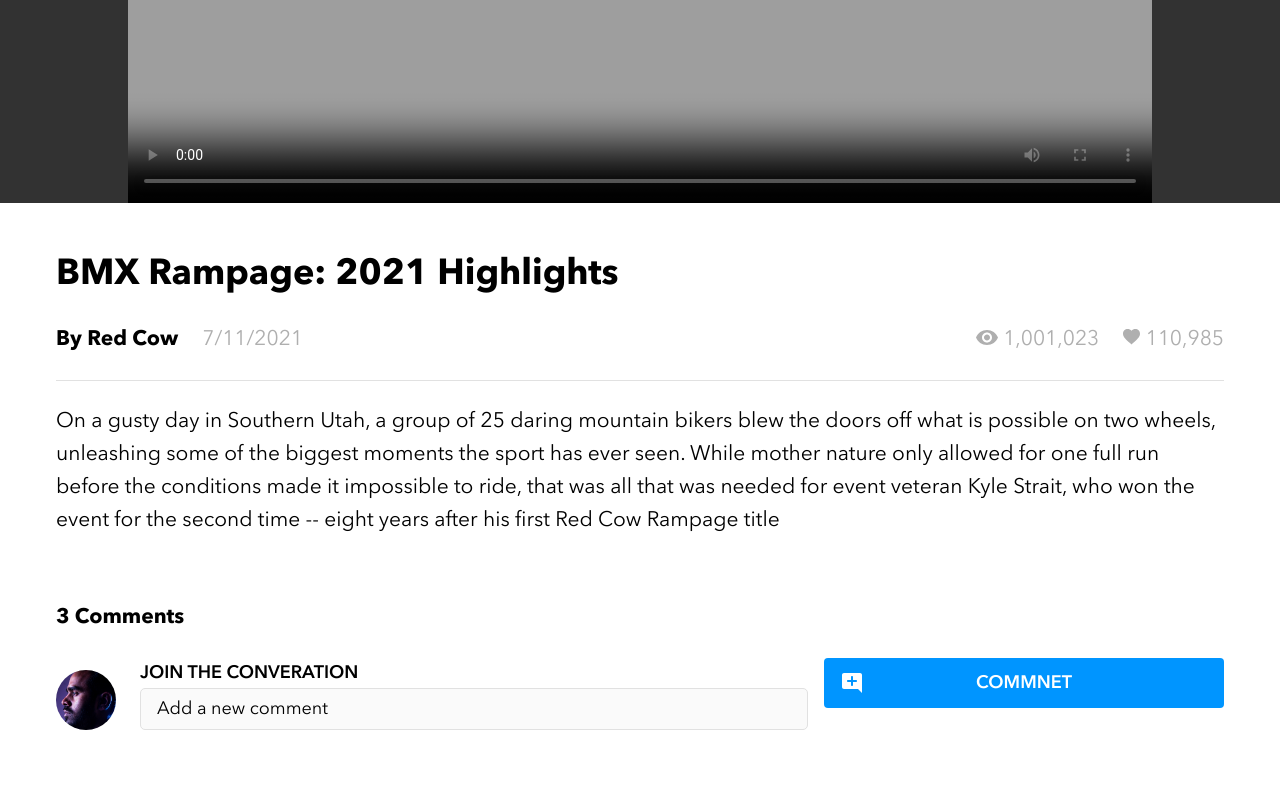
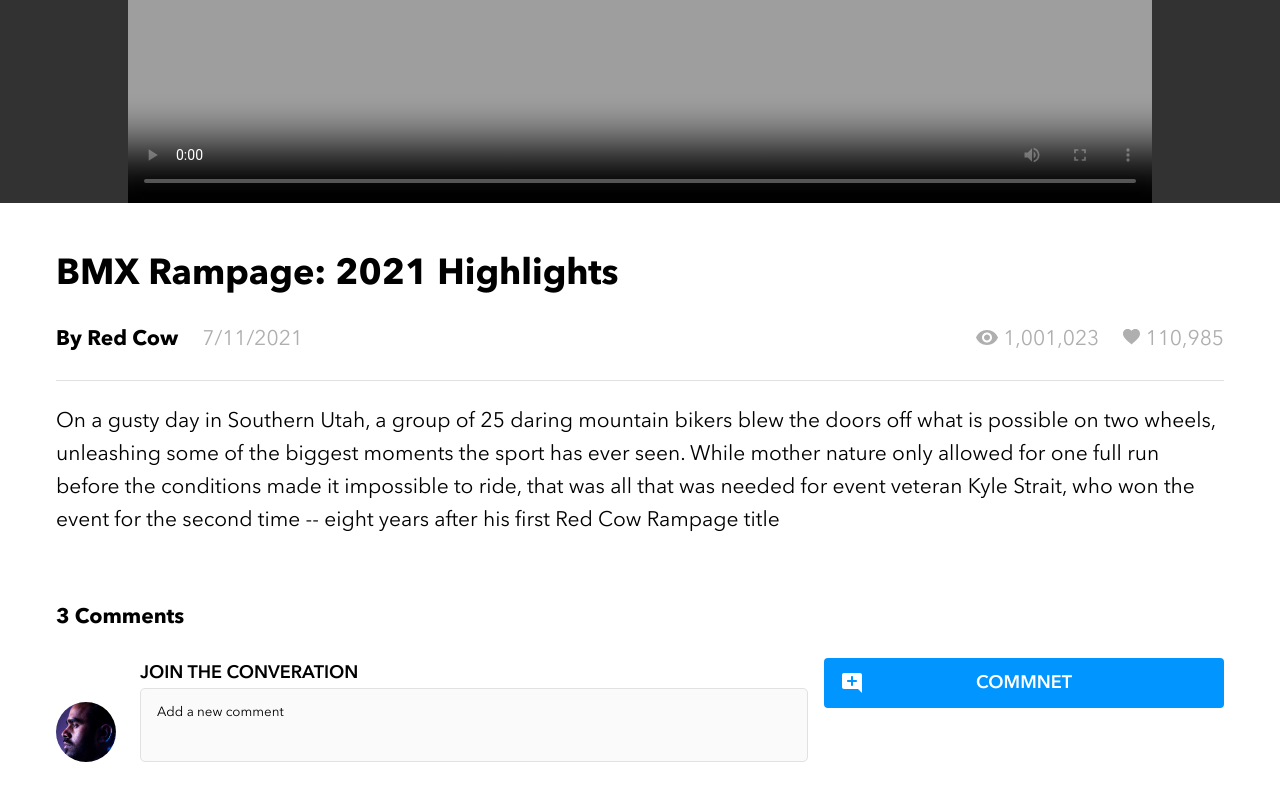
Before and after one commit to jaymeliao/BrainFlix, a React (Create React App) app: page / in a window 1280 px wide. Shown: the part 561-1361 px from the top of the page. Built offline with nearby package versions, Linux system fonts and the light colour scheme.

Commit message:
updating ui

```diff
--- a/src/components/CommentSection/CommentSection.jsx
+++ b/src/components/CommentSection/CommentSection.jsx
@@ -18,7 +18,7 @@
         <div className="user-conversation">
           <div className="user-conversation__input-section">
             <label>JOIN THE CONVERATION</label>
-            <FormInput className="input" type="text" placeholder="Add a new comment" />
+            <FormInput isTextarea={true} className="comment_input form-input" type="text" placeholder="Add a new comment" />
           </div>
           <FormButton icon={<img src={commentIcon} />}text="commnet" onClick={()=>{console.log("comment!!")}}/>
         </div>
--- a/src/components/Form/FormInput/FormInput.jsx
+++ b/src/components/Form/FormInput/FormInput.jsx
@@ -1,10 +1,10 @@
 import React from "react";
 import "./FormInput.scss";
 
-const FormInput = ({ iconImage, className, placeholder, type }) => {
+const FormInput = (props) => {
 
-  const otherStyle = iconImage ? {
-    backgroundImage: `url(${iconImage})`,
+  const otherStyle = props.iconImage ? {
+    backgroundImage: `url(${props.iconImage})`,
     paddingLeft: '3rem',
     backgroundSize: '24px',
     backgroundPosition: '15px center',
@@ -13,7 +13,8 @@
     paddingLeft: '1rem',
   };
 
-  return <input style={otherStyle} className={className} type={type} placeholder={placeholder} />;
+  const Tag = props.isTextarea ? 'textarea' : 'input';
+  return <Tag style={otherStyle} className={`form-input ${props.className}`} type={props.type} placeholder={props.placeholder} {...props} />;
 };
 
 export default FormInput;
--- a/src/components/Form/FormInput/FormInput.scss
+++ b/src/components/Form/FormInput/FormInput.scss
@@ -1,11 +1,16 @@
 
 @use "../../../styles/partials/variables" as *;
 @use "../../../styles/partials/mixins" as *;
-input {
+textarea {
+  resize: none;
+  padding:1rem;
+}
+.form-input {
     border-radius: 5px;
     height: 40px;
     border: 1.5px solid $BrainFlix-Mercury;
     background-color: $BrainFlix-Alabaster;
+
 
     &:focus {
       border: 1.5px solid $BrainFlix-Blue;
--- a/src/components/Header/Header.jsx
+++ b/src/components/Header/Header.jsx
@@ -21,7 +21,7 @@
         <div className="parts">
           <FormInput
             iconImage={icon}
-            className="search_input"
+            className="search_input form-input"
             type="text"
             placeholder="Search"
           />
```
